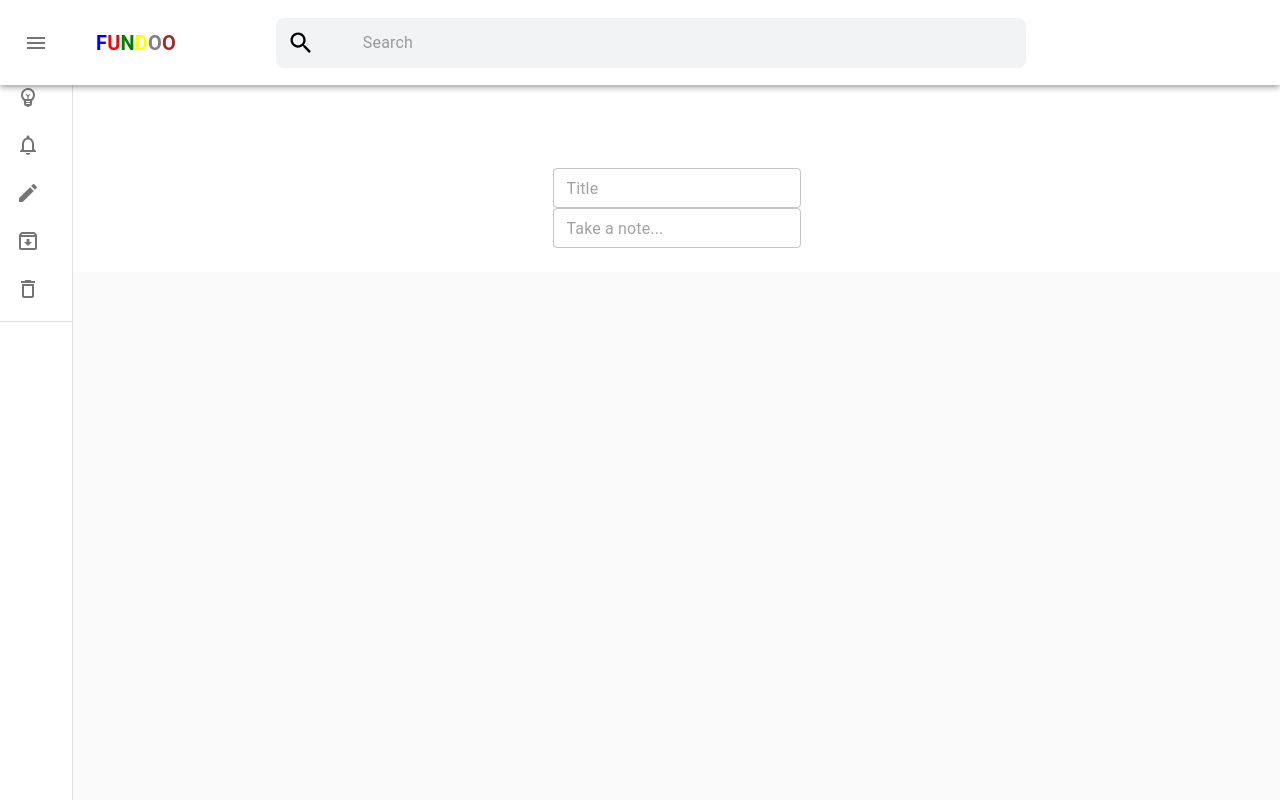
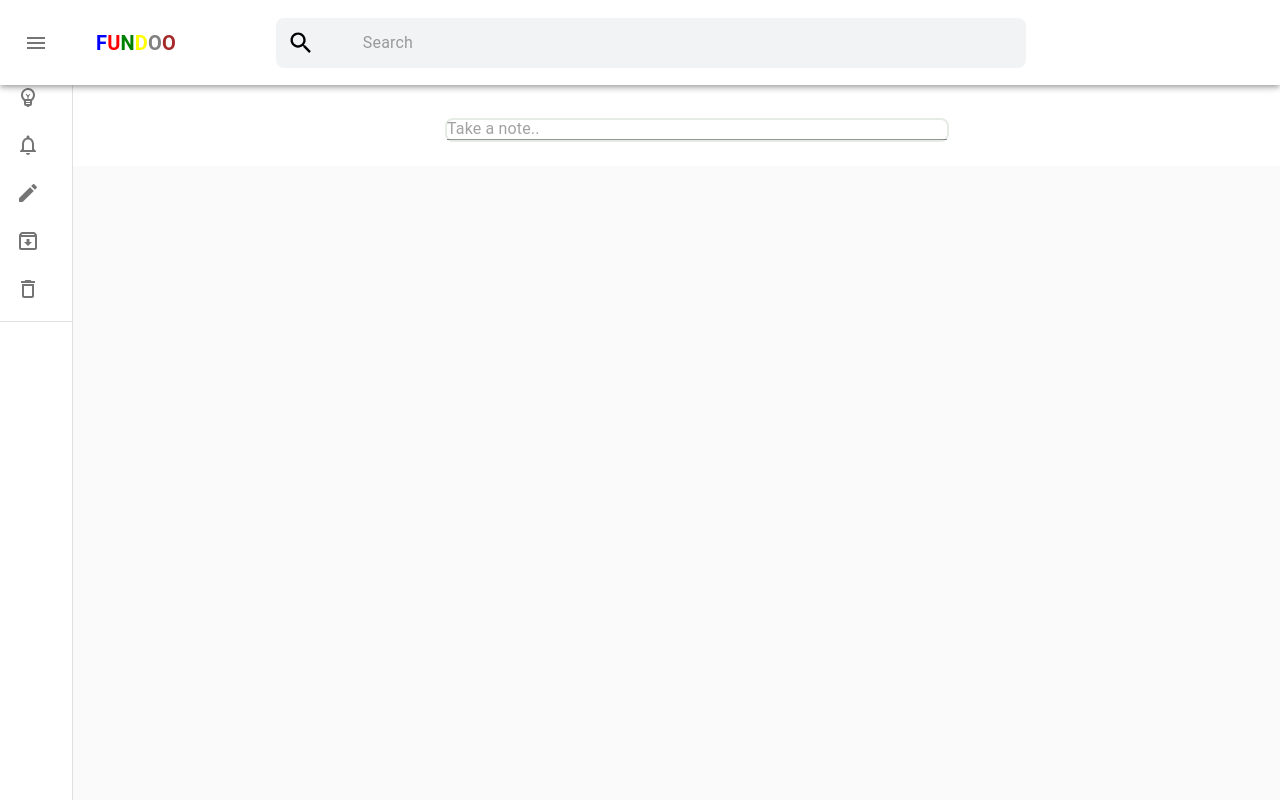
Before and after one commit to ZzeErrO/FundooFrontEnd, a React (Create React App) app: page /dashBoard in a window 1280 px wide. Built offline with nearby package versions, Linux system fonts and the light colour scheme.

Commit message:
[Prashik]Added: Adding if else for component to change input fields

```diff
--- a/src/pages/DashBoard/CreateNote.css
+++ b/src/pages/DashBoard/CreateNote.css
@@ -1,14 +1,36 @@
 .NoteBody{
 
     background-color: white;
-    margin-top: 20px;
+
+    width: 1000px;
+    display: flex;
+    justify-content: center;
+    align-items: center;
+    margin-left: 100px;
+    margin-top: 30px;
+
 }
 
 .textfieldinput{
+    border: 2px solid rgb(229, 235, 229);
+    border-radius: 8px;
+}
 
-    margin-top: 30px;
+.text{
+
+    width: 500px;
+    font-family: Roboto,Arial,sans-serif;
+    font-size: .875rem;
+    font-weight: 400;
+    height: 20px;
+}
+
+.Icons{
+
     display: flex;
-    flex-direction: column;
-    justify-content: center;
-    align-items: center;
+    height: 20px;
 }
+
+.MuiInputBase-input{
+    height: 10px !important;
+}
--- a/src/pages/DashBoard/CreateNote.jsx
+++ b/src/pages/DashBoard/CreateNote.jsx
@@ -8,36 +8,110 @@ import fundoo3 from '../../assets/fundoo3.jpg';
 import Userservice from '../../services/userservice';
 import './CreateNote.css';
 
+import List from '@material-ui/core/List';
+import ListItem from '@material-ui/core/ListItem';
+import ListItemIcon from '@material-ui/core/ListItemIcon';
+import ListItemText from '@material-ui/core/ListItemText';
+
+
+import NotificationsNoneOutlinedIcon from '@material-ui/icons/NotificationsNoneOutlined';
+import ArchiveOutlinedIcon from '@material-ui/icons/ArchiveOutlined';
+import PersonAddOutlinedIcon from '@material-ui/icons/PersonAddOutlined';
+import ImageOutlinedIcon from '@material-ui/icons/ImageOutlined';
+
 const axios_service = new Userservice();
 
 export default class registrationPage extends React.Component{
     constructor(props) {
         super(props);
         this.state = {
+            Title:'',
+            Note:'',
+            toOpenNote: false,
           }
       }
 
-      handleChange = (e) =>{
-          this.setState()
+      handleChange = () =>{
+          this.setState({ toOpenNote: true });
+      }
+
+      handleChange2 = () =>{
+        this.setState({ toOpenNote: false });
+    }
+
+      handleChangeTitle = (e) =>{
+        console.log(e.target.value);
+        this.setState({Title: e.target.value})
+    }
+
+      handleChangeNote = (e) =>{
+        console.log(e.target.value);
+        this.setState({Note: e.target.value})
     }
 
       render(){
-        return <div className = "NoteBody">
+
+        let message;
+
+        if (this.state.toOpenNote) {
+            message = <div className = "NoteBody">
                         <div className = "textfieldinput">
-                <TextField
+                            <div>
+                            <TextField className = "text"
                             placeholder = "Title"
-                variant = "outlined"
+
                             size = "small"
-                onClick = {e => this.handleChange(e)}
+                            onChange = {e => this.handleChangeTitle(e)}
                             />
-                <TextField
-                placeholder = "Take a note..."
-                variant = "outlined"
+                            </div>
+                            <div>
+                            <TextField className = "text"
+                            placeholder = "Take a note.."
                             size = "small"
-                onClick = {e => this.handleChange(e)}
+                            onChange = {e => this.handleChangeNote(e)}
+                            />
+                            </div>
+
+                        <List className = "Icons">
+                            <ListItem button key="Index">
+                            <ListItemIcon>{<NotificationsNoneOutlinedIcon />}</ListItemIcon>
+
+                            </ListItem>
+                            <ListItem button key="Reminder">
+                            <ListItemIcon>{<PersonAddOutlinedIcon />}</ListItemIcon>
+
+                            </ListItem>
+                            <ListItem button key="Edit Label">
+                            <ListItemIcon>{<ImageOutlinedIcon />}</ListItemIcon>
+
+                            </ListItem>
+                            <ListItem button key="Archive">
+                            <ListItemIcon>{<ArchiveOutlinedIcon />}</ListItemIcon>
+
+                            </ListItem>
+                            <ListItem button onClick = {e => this.handleChange2()}>
+                            Close
+                            </ListItem>
+                        </List>
+                        </div>
+                    </div>
+        } else {
+
+            message = <div className = "NoteBody">
+                            <div className = "textfieldinput">
+                            <TextField className = "text"
+                            placeholder = "Take a note.."
+                            size = "small"
+                            onClick = {e => this.handleChange()}
                             />
                             </div>
                         </div>
+
+        }
+
+        return (message)
+
+
       }
 
     }
--- a/src/pages/DashBoard/DashBoard.jsx
+++ b/src/pages/DashBoard/DashBoard.jsx
@@ -120,7 +120,7 @@ const useStyles = makeStyles((theme) => ({
     ...theme.mixins.toolbar,
   },
   content: {
-    flexGrow: 1,
+
     padding: theme.spacing(3),
   },
 }));
@@ -234,9 +234,7 @@ export default function MiniDrawer() {
       <main className={classes.content}>
         <div className={classes.toolbar} />
 
-        <div className = "textfieldinput">
             <CreateNote/>
-        </div>
 
       </main>
     </div>
```
Lines whose indentation alone changed are shown as unchanged.
